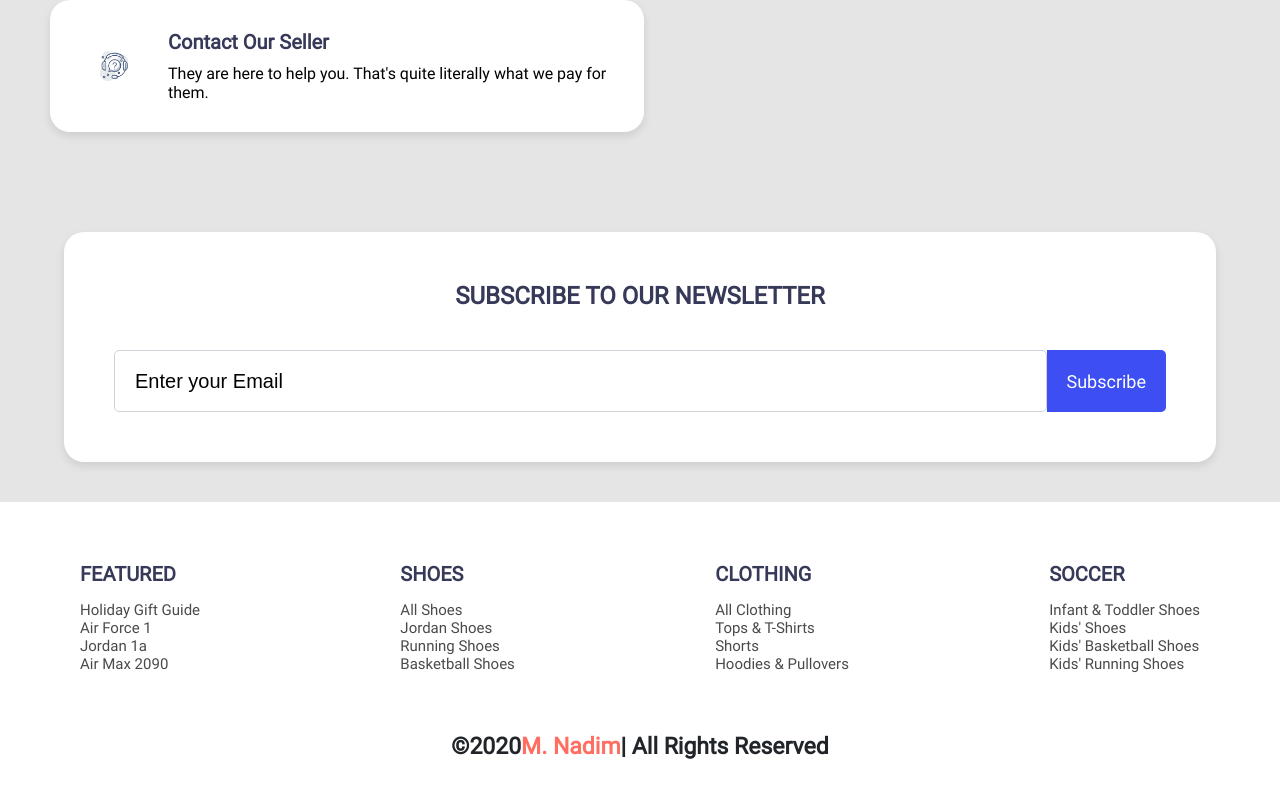
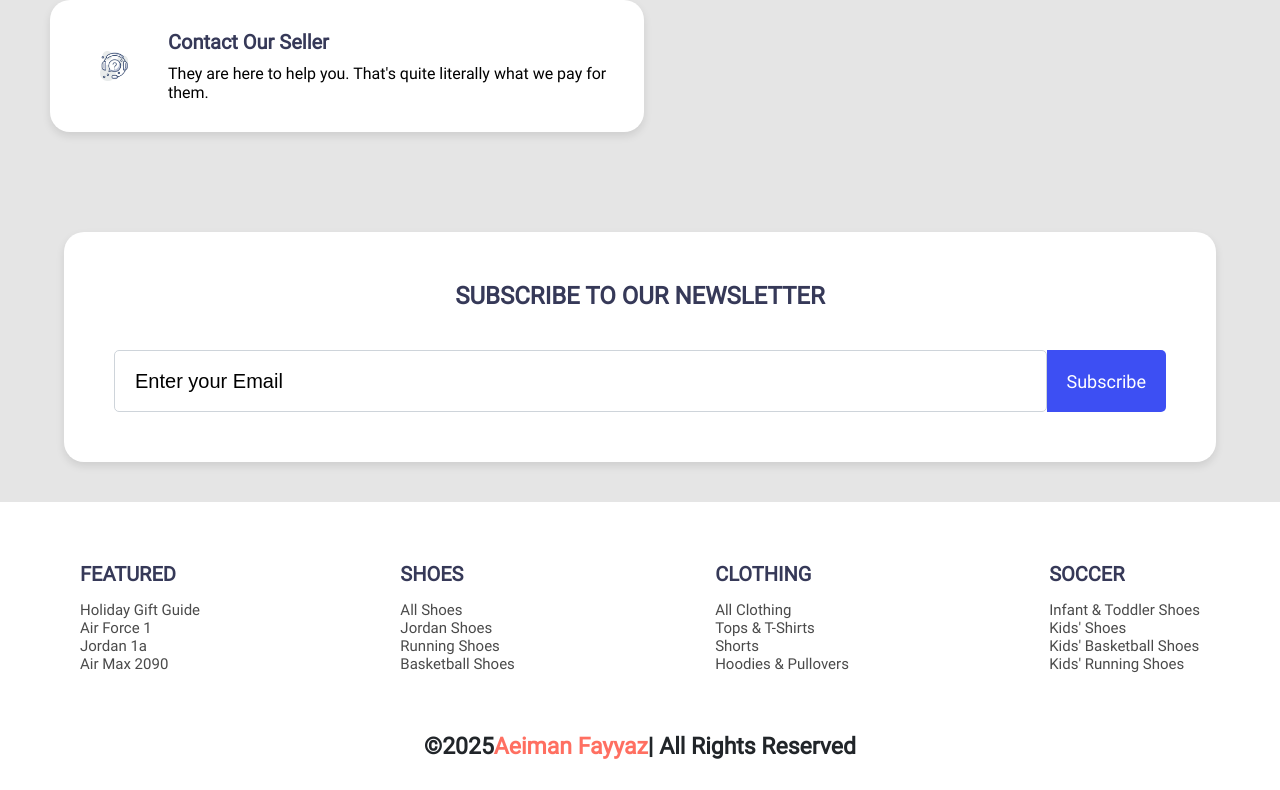
Before and after one commit to Aeiman2002/Nike-Shoes-Responsive-, a plain HTML site: page index.html in a window 1280 px wide. Shown: the part 2447-3237 px from the top of the page. Drawn offline with Linux system fonts and the light colour scheme.

Commit message:
code update

```diff
--- a/index.html
+++ b/index.html
@@ -255,7 +255,7 @@
         </div>
     </div>
     <div>
-        <h6 class="footer-end">&#169;2020 <span class="footer-name">M. Nadim</span> | All Rights Reserved</h6>
+        <h6 class="footer-end">&#169;2025 <span class="footer-name">Aeiman Fayyaz</span> | All Rights Reserved</h6>
     </div>
 
 </body>
```
